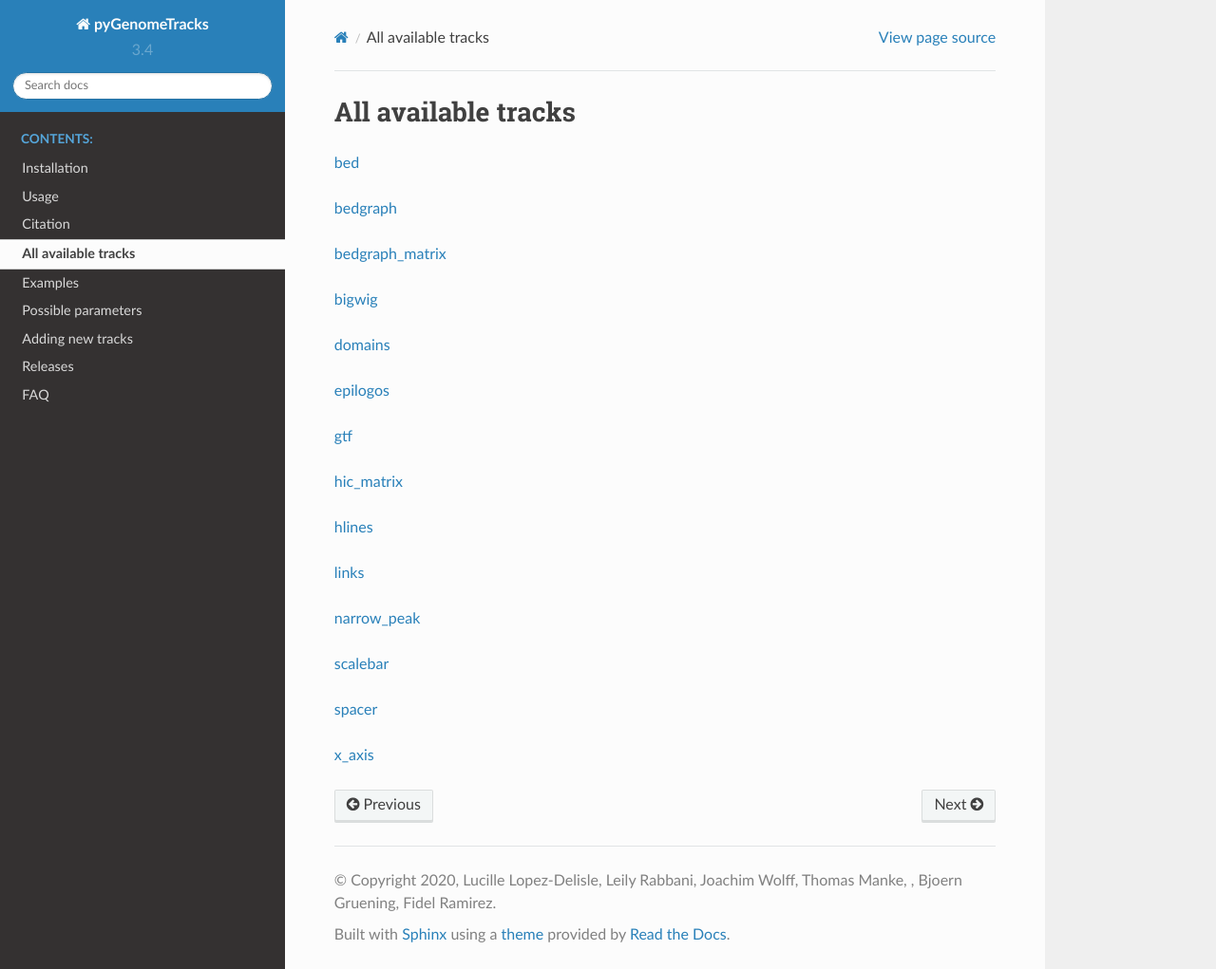
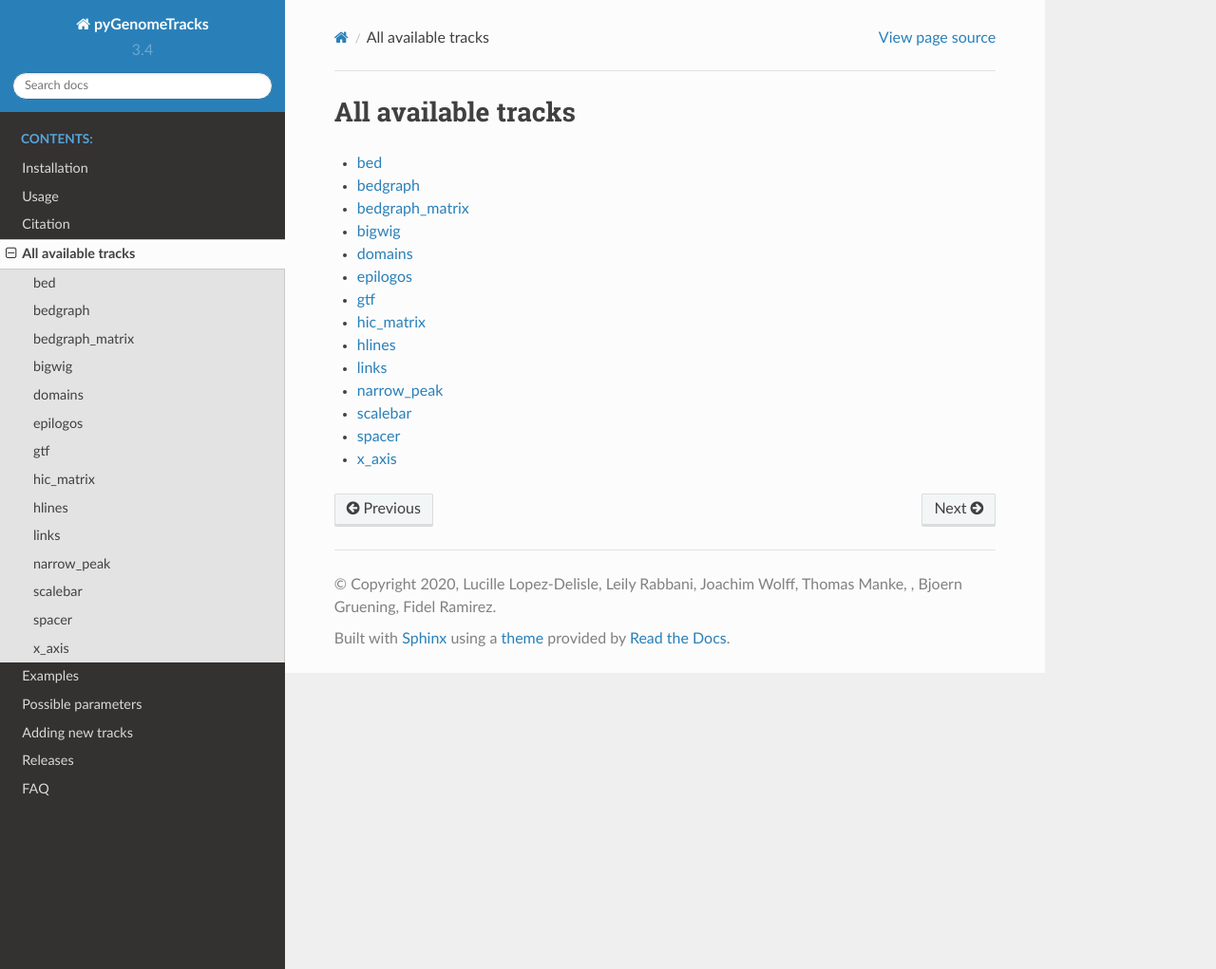
Before and after one commit to deeptools/pyGenomeTracks, a Sphinx documentation site: the page built from docs/content/all_tracks.rst, in a window 1280 px wide and 1021 px high. Shown: the whole window at 95% size. Built offline with Sphinx 7.4.7 and the Read the Docs theme 2.0.0, drawn with Linux system fonts in a browser that asks for light colours; some of the changed lines change nothing that is shown.

Commit message:
change all_tracks

```diff
--- a/docs/content/all_tracks.rst
+++ b/docs/content/all_tracks.rst
@@ -1,31 +1,20 @@
 All available tracks
 ====================
 
+.. toctree::
+   :maxdepth: 1
 
-:doc:`tracks/bed`
-
-:doc:`tracks/bedgraph`
-
-:doc:`tracks/bedgraph_matrix`
-
-:doc:`tracks/bigwig`
-
-:doc:`tracks/domains`
-
-:doc:`tracks/epilogos`
-
-:doc:`tracks/gtf`
-
-:doc:`tracks/hic_matrix`
-
-:doc:`tracks/hlines`
-
-:doc:`tracks/links`
-
-:doc:`tracks/narrow_peak`
-
-:doc:`tracks/scalebar`
-
-:doc:`tracks/spacer`
-
-:doc:`tracks/x_axis`
+   tracks/bed
+   tracks/bedgraph
+   tracks/bedgraph_matrix
+   tracks/bigwig
+   tracks/domains
+   tracks/epilogos
+   tracks/gtf
+   tracks/hic_matrix
+   tracks/hlines
+   tracks/links
+   tracks/narrow_peak
+   tracks/scalebar
+   tracks/spacer
+   tracks/x_axis
```
